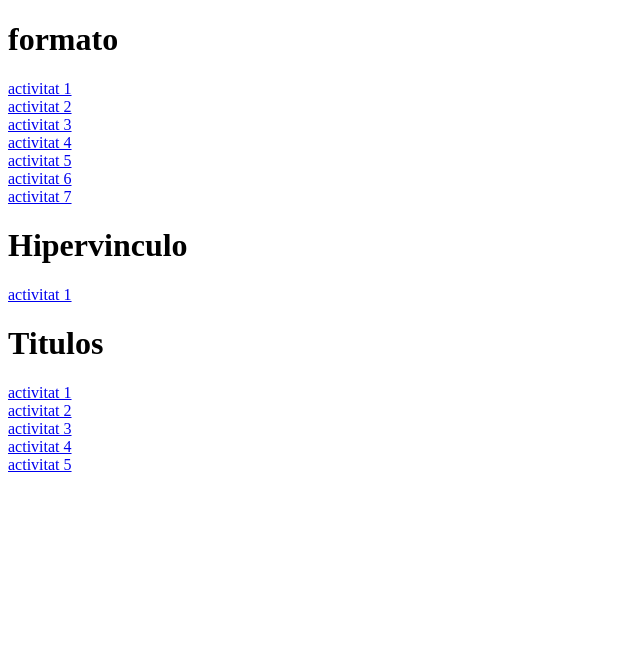
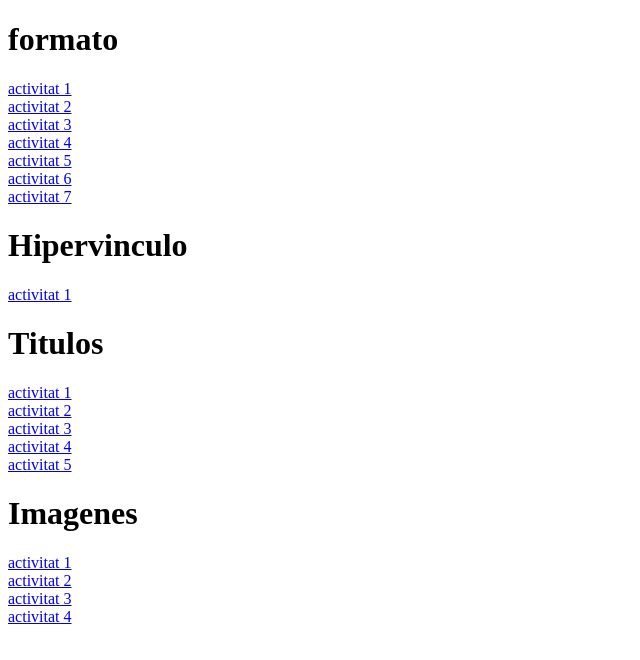
Before and after one commit to Arnauu98/web, a plain HTML site: page activitats/activitats.html in a window 1280 px wide. Shown: the whole page, without its empty margins (0-640 px from the left). Drawn offline with Linux system fonts and the light colour scheme.

Commit message:
Deploying to gh-pages from @ Arnauu98/web@939b0ceaf0d3f4df4599025ab0a1b5a7dd255fe8 🚀

```diff
--- a/activitats/activitats.html
+++ b/activitats/activitats.html
@@ -7,6 +7,7 @@
 </head>
 <body>
    <h1>formato</h1>
+
    <a href="html/02_formato/activitat1.html">activitat 1</a><br>
    <a href="html/02_formato/activitat2.html">activitat 2</a><br>
    <a href="html/02_formato/activitat3.html">activitat 3</a><br>
@@ -20,10 +21,19 @@
     <a href="html/02_formato/Hipervinculo/activitat1.html">activitat 1</a>
 
 <h1>Titulos</h1>
+
     <a href="html/02_formato/listas/activitat1.html">activitat 1</a><br>
     <a href="html/02_formato/listas/activitat2.html">activitat 2</a><br>
     <a href="html/02_formato/listas/activitat3.html">activitat 3</a><br>
     <a href="html/02_formato/listas/activitat4.html">activitat 4</a><br>
     <a href="html/02_formato/listas/activitat5.html">activitat 5</a><br>
+
+<h1>Imagenes</h1>
+
+    <a href="html/Imagenes/activitat1">activitat 1</a><br>
+    <a href="html/Imagenes/activitat2">activitat 2</a><br>
+    <a href="html/Imagenes/activitat3">activitat 3</a><br>
+    <a href="html/Imagenes/activitat4">activitat 4</a><br>
+
 </body>
 </html>
```
Also changed, not shown: 4 other files.
